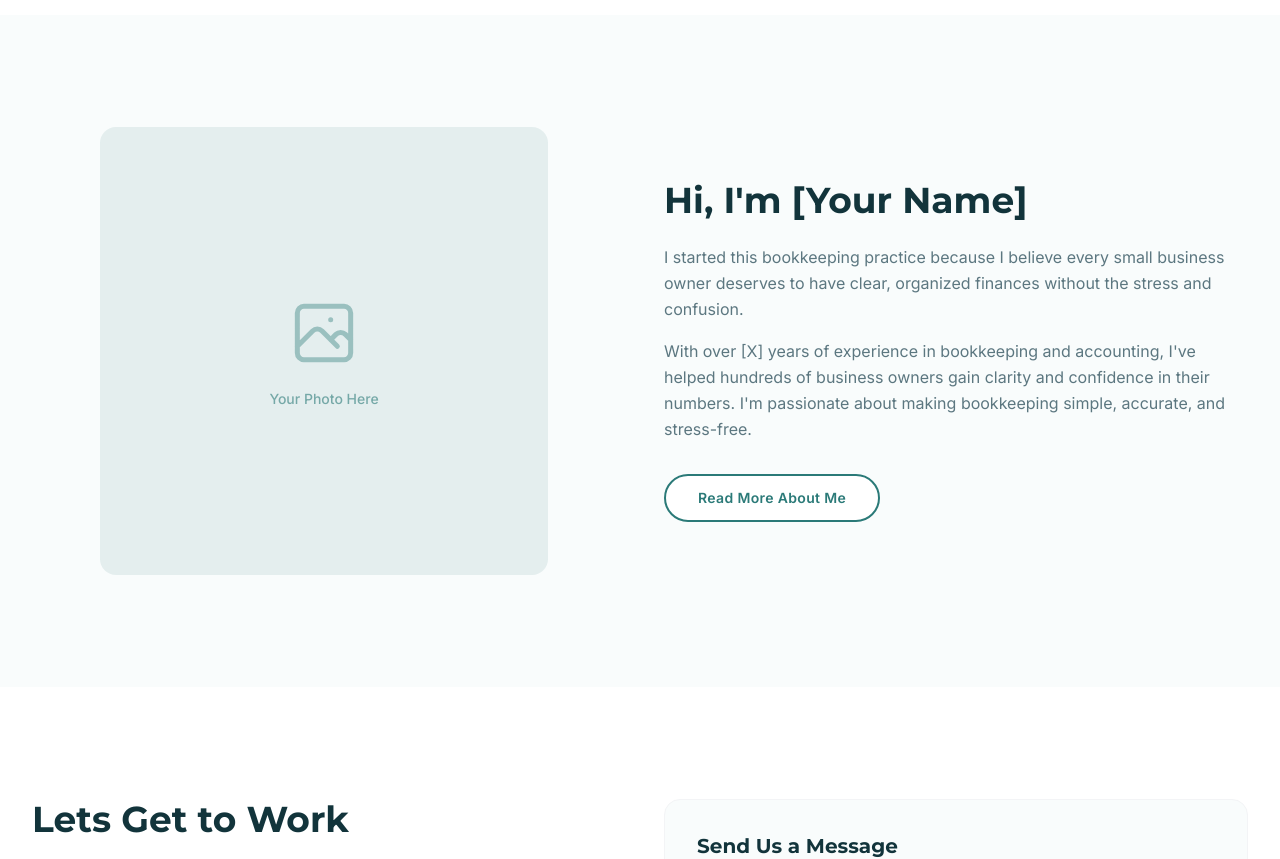
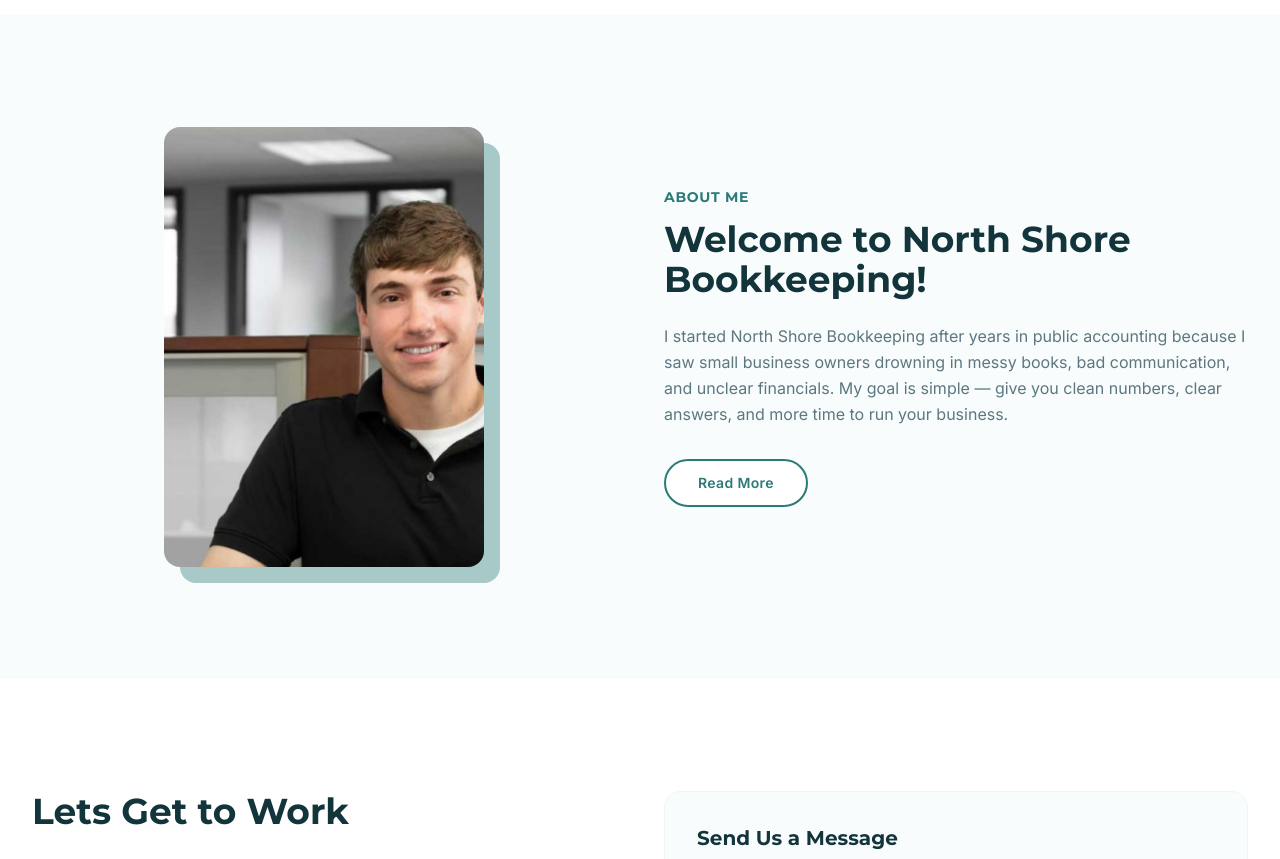
Before and after one commit to ch444444/Bookeeping, a Next.js app: page / in a window 1280 px wide. Shown: the part 3620-4479 px from the top of the page. Built offline with nearby package versions, Linux system fonts and the light colour scheme.

Commit message:
Update home About Me section with new copy and photo

```diff
--- a/src/app/page.tsx
+++ b/src/app/page.tsx
@@ -485,45 +485,34 @@ export default function Home() {
       <SectionWrapper className="py-20 lg:py-28 bg-bg-light">
         <div className="max-w-7xl mx-auto px-4 sm:px-6 lg:px-8">
           <div className="grid lg:grid-cols-2 gap-12 items-center">
-            <div>
-              <div className="w-full aspect-square max-w-md bg-primary/10 rounded-2xl flex items-center justify-center mx-auto">
-                <div className="text-center">
-                  <svg
-                    className="w-20 h-20 text-primary/40 mx-auto mb-4"
-                    fill="none"
-                    stroke="currentColor"
-                    viewBox="0 0 24 24"
-                  >
-                    <path
-                      strokeLinecap="round"
-                      strokeLinejoin="round"
-                      strokeWidth={1.5}
-                      d="M4 16l4.586-4.586a2 2 0 012.828 0L16 16m-2-2l1.586-1.586a2 2 0 012.828 0L20 14m-6-6h.01M6 20h12a2 2 0 002-2V6a2 2 0 00-2-2H6a2 2 0 00-2 2v12a2 2 0 002 2z"
-                    />
-                  </svg>
-                  <p className="text-primary/60 text-sm font-medium">
-                    Your Photo Here
-                  </p>
+            <div className="flex justify-center">
+              <div className="relative">
+                <div className="absolute top-4 right-[-16px] w-full h-full bg-primary/40 rounded-2xl" />
+                <div className="relative w-72 h-96 lg:w-80 lg:h-[440px] rounded-2xl overflow-hidden">
+                  <img
+                    src="/vasili.jpg"
+                    alt="Vasili Kanakaris"
+                    className="w-full h-full object-cover object-top"
+                  />
                 </div>
               </div>
             </div>
             <div>
+              <p className="text-sm font-bold uppercase tracking-wider text-primary mb-3 font-[family-name:var(--font-heading)]">
+                About Me
+              </p>
               <h2 className="text-3xl sm:text-4xl font-bold text-text-dark mb-6 font-[family-name:var(--font-heading)]">
-                Hi, I&apos;m [Your Name]
+                Welcome to North Shore Bookkeeping!
               </h2>
-              <p className="text-text-muted leading-relaxed mb-4">
-                I started this bookkeeping practice because I believe every
-                small business owner deserves to have clear, organized finances
-                without the stress and confusion.
-              </p>
               <p className="text-text-muted leading-relaxed mb-8">
-                With over [X] years of experience in bookkeeping and accounting,
-                I&apos;ve helped hundreds of business owners gain clarity and
-                confidence in their numbers. I&apos;m passionate about making
-                bookkeeping simple, accurate, and stress-free.
+                I started North Shore Bookkeeping after years in public
+                accounting because I saw small business owners drowning in messy
+                books, bad communication, and unclear financials. My goal is
+                simple — give you clean numbers, clear answers, and more time to
+                run your business.
               </p>
               <Button href="/about" variant="secondary">
-                Read More About Me
+                Read More
               </Button>
             </div>
           </div>
```
